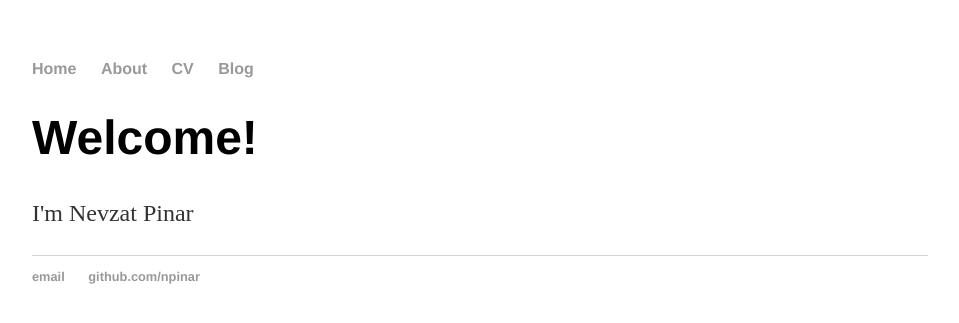
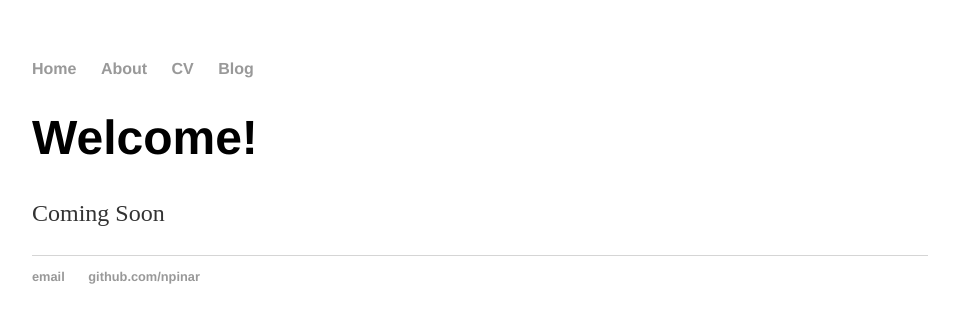
Before and after one commit to npinar/npinar.github.io, a Jekyll site: the page built from index.html, in a window 1280 px wide. Shown: the top 323 px of the page, without its empty margins (160-1119 px from the left). Built offline with Jekyll 4.4.1, drawn with Linux system fonts in a browser that asks for light colours.

Commit message:
Update index.html

```diff
--- a/index.html
+++ b/index.html
@@ -1,29 +1,8 @@
-<!DOCTYPE html>
-<html>
-	<head>
-		<link rel="stylesheet" type="text/css" href="/css/main.css">
-		<title>Nevzat Pinar</title>
-	</head>
-	<body>
-		<nav>
-    		<ul>
-        		<li><a href="/">Home</a></li>
-	        	<li><a href="/about">About</a></li>
-        		<li><a href="/cv">CV</a></li>
-        		<li><a href="/blog">Blog</a></li>
-    		</ul>
-		</nav>
-		<div class="container">
-    		<div class="blurb">
-        		<h1>Welcome! </h1>
-				<p>I'm Nevzat Pinar</a></p>
-    		</div><!-- /.blurb -->
-		</div><!-- /.container -->
-		<footer>
-    		<ul>
-        		<li><a href="mailto:ugur@pinarfamily.com">email</a></li>
-        		<li><a href="https://github.com/npinar">github.com/npinar</a></li>
-			</ul>
-		</footer>
-	</body>
-</html>
+---
+layout: default
+title: Nevzat Pinar
+---
+<div class="blurb">
+	<h1>Welcome!</h1>
+	<p>Coming Soon</a></p>
+</div><!-- /.blurb -->
```
